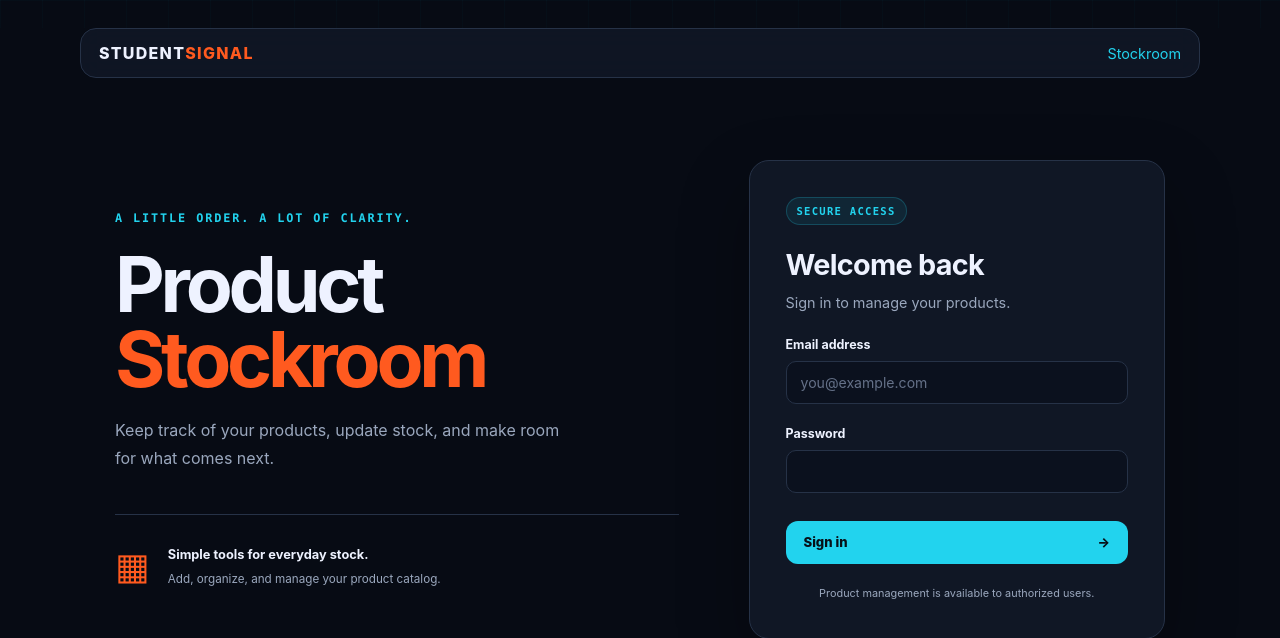
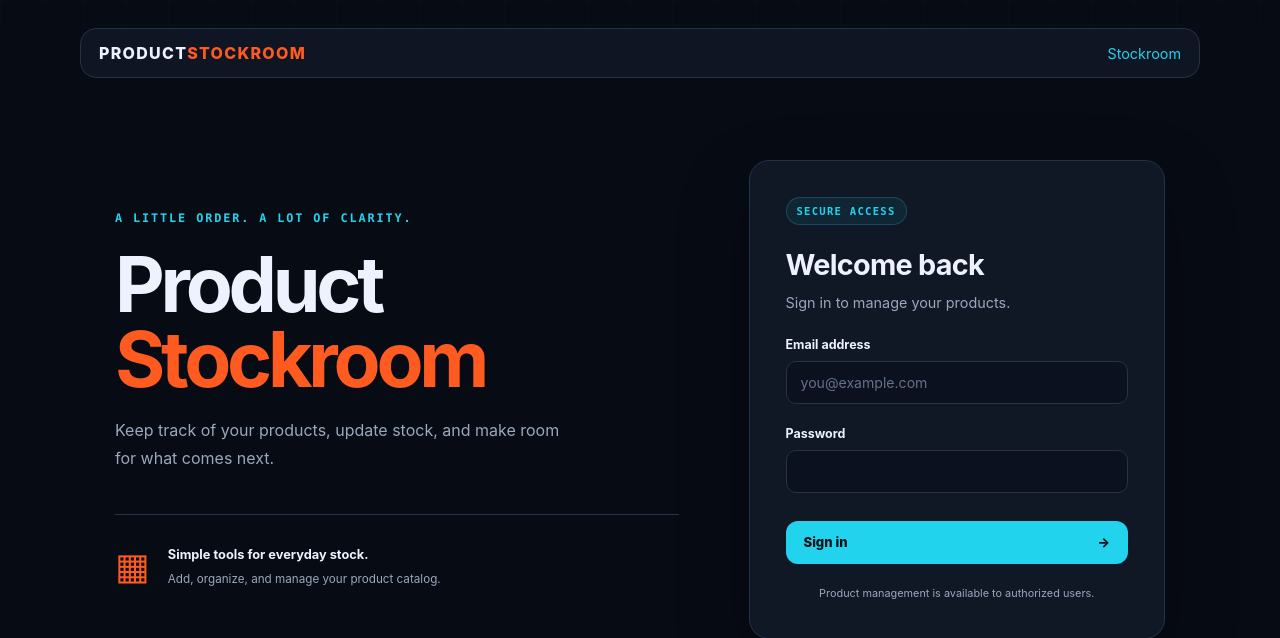
Before and after one commit to jed-996/abdon-lloydjedrick-lavalust, a CodeIgniter app: page /login in a window 1280 px wide. Shown: the top 638 px of the page. Run offline with CodeIgniter, Linux system fonts and the light colour scheme.

Commit message:
Rename Stockroom header brand

```diff
--- a/app/views/products/header.php
+++ b/app/views/products/header.php
@@ -8,7 +8,7 @@
 </head>
 <body>
 <header class="topbar">
-  <a class="brand" href="<?= site_url('student') ?>">Student<span class="brand-accent">Signal</span></a>
+  <a class="brand" href="<?= site_url('products') ?>">Product<span class="brand-accent">Stockroom</span></a>
   <nav class="site-nav" aria-label="Primary navigation">
     <a class="active" href="<?= site_url('products') ?>">Stockroom</a>
   </nav>
```
